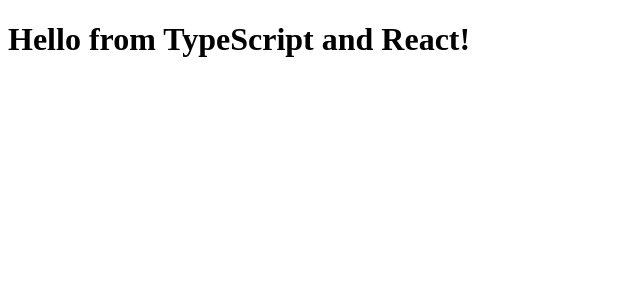
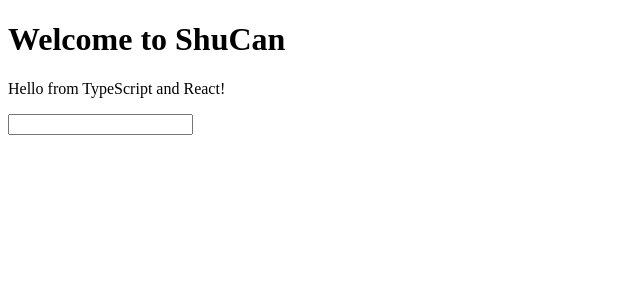
Before and after one commit to tomosuzu/ShuCan, a React app: page / in a window 1280 px wide. Shown: the top 300 px of the page, without its empty margins (0-640 px from the left). Built offline with nearby package versions, Linux system fonts and the light colour scheme; the HTML template or start-up script is replaced by a standard one.

Commit message:
[update] add Input field

```diff
--- a/src/components/App.tsx
+++ b/src/components/App.tsx
@@ -4,6 +4,12 @@
 
 export class Hello extends React.Component<HelloProps, {}> {
   render() {
-    return <h1>Hello from {this.props.compiler} and {this.props.framework}!</h1>;
+    return(
+      <div>
+        <h1>Welcome to ShuCan</h1>
+        <p>Hello from {this.props.compiler} and {this.props.framework}!</p>
+        <input type="text"/>
+      </div>
+    );
   }
 }
```
Also changed, not shown: 1 other file (tests, documents, lock files or other folders).
